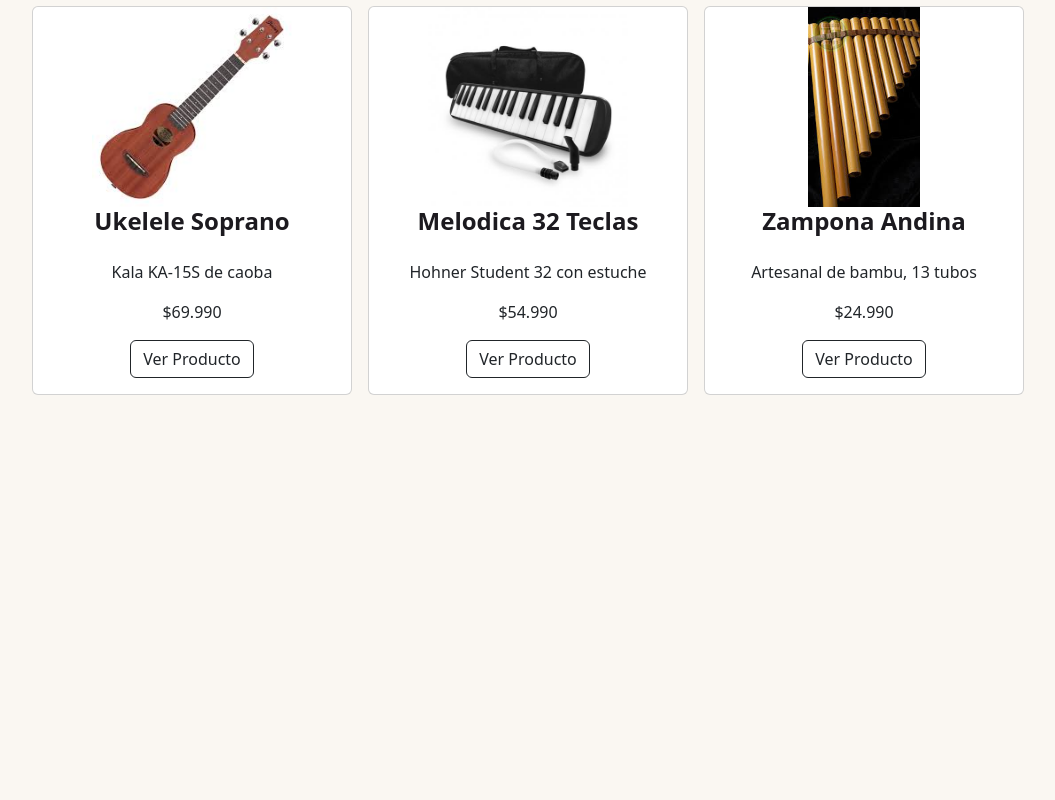
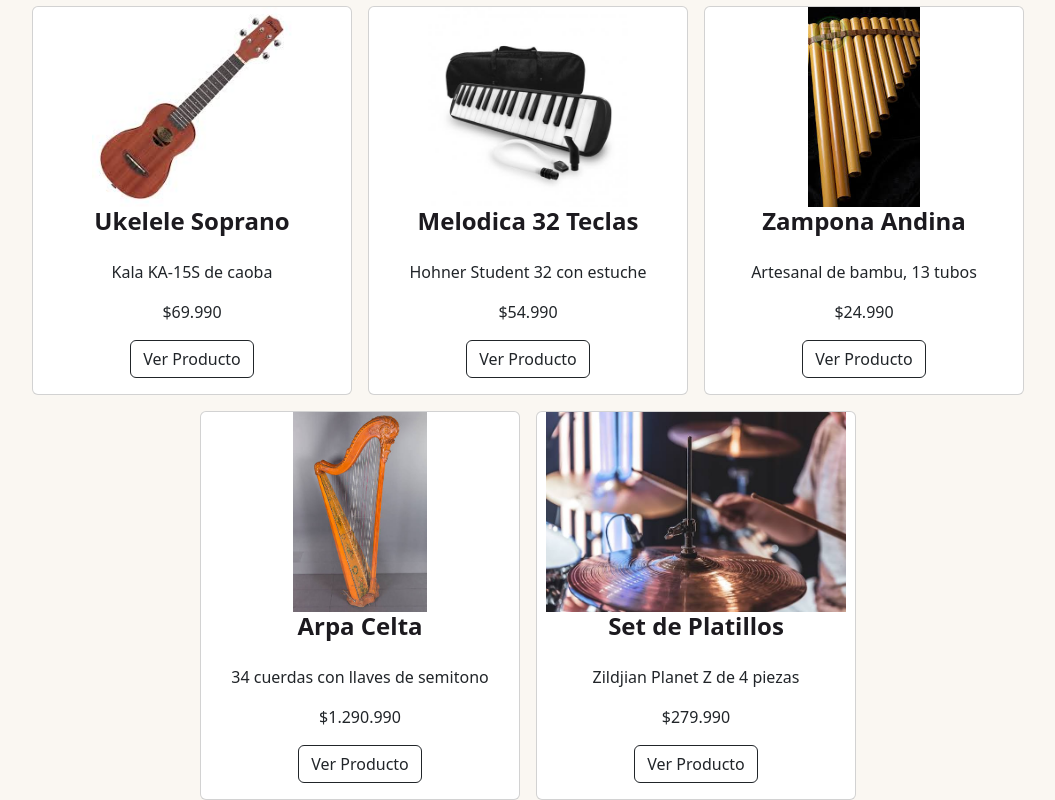
Before and after one commit to SYST3M644/SONIDO_VIVO_PROJECTO, a React (Vite) app: page /productos in a window 1280 px wide. Shown: the part 2197-2997 px from the top of the page, without its empty margins (112-1167 px from the left). Before the commit the page ends 2592 px from the top, so only its background shows below. Built offline with nearby package versions, Linux system fonts and the light colour scheme.

Commit message:
Agregar arpa celta y set de platillos

```diff
--- a/src/paginas/DetalleProducto.tsx
+++ b/src/paginas/DetalleProducto.tsx
@@ -127,6 +127,20 @@ const listaProductos = [
         descripcion: "Artesanal de bambu, 13 tubos",
         precio: 24990,
         imagen: "/img/zampona.jpg"
+    },
+    {
+        id: 19,
+        titulo: "Arpa Celta",
+        descripcion: "34 cuerdas con llaves de semitono",
+        precio: 1290990,
+        imagen: "/img/arpa.jpg"
+    },
+    {
+        id: 20,
+        titulo: "Set de Platillos",
+        descripcion: "Zildjian Planet Z de 4 piezas",
+        precio: 279990,
+        imagen: "/img/platillos.jpg"
     }
 ];
 
--- a/src/paginas/Producto.tsx
+++ b/src/paginas/Producto.tsx
@@ -150,6 +150,22 @@ function Productos(){
                     precio= {24990}
                     imagen= "/img/zampona.jpg"
                     />
+
+                    <CardProductos
+                    id={19}
+                    titulo="Arpa Celta"
+                    descripcion= "34 cuerdas con llaves de semitono"
+                    precio= {1290990}
+                    imagen= "/img/arpa.jpg"
+                    />
+
+                    <CardProductos
+                    id={20}
+                    titulo="Set de Platillos"
+                    descripcion= "Zildjian Planet Z de 4 piezas"
+                    precio= {279990}
+                    imagen= "/img/platillos.jpg"
+                    />
             </div>
         </div>
     );
```
